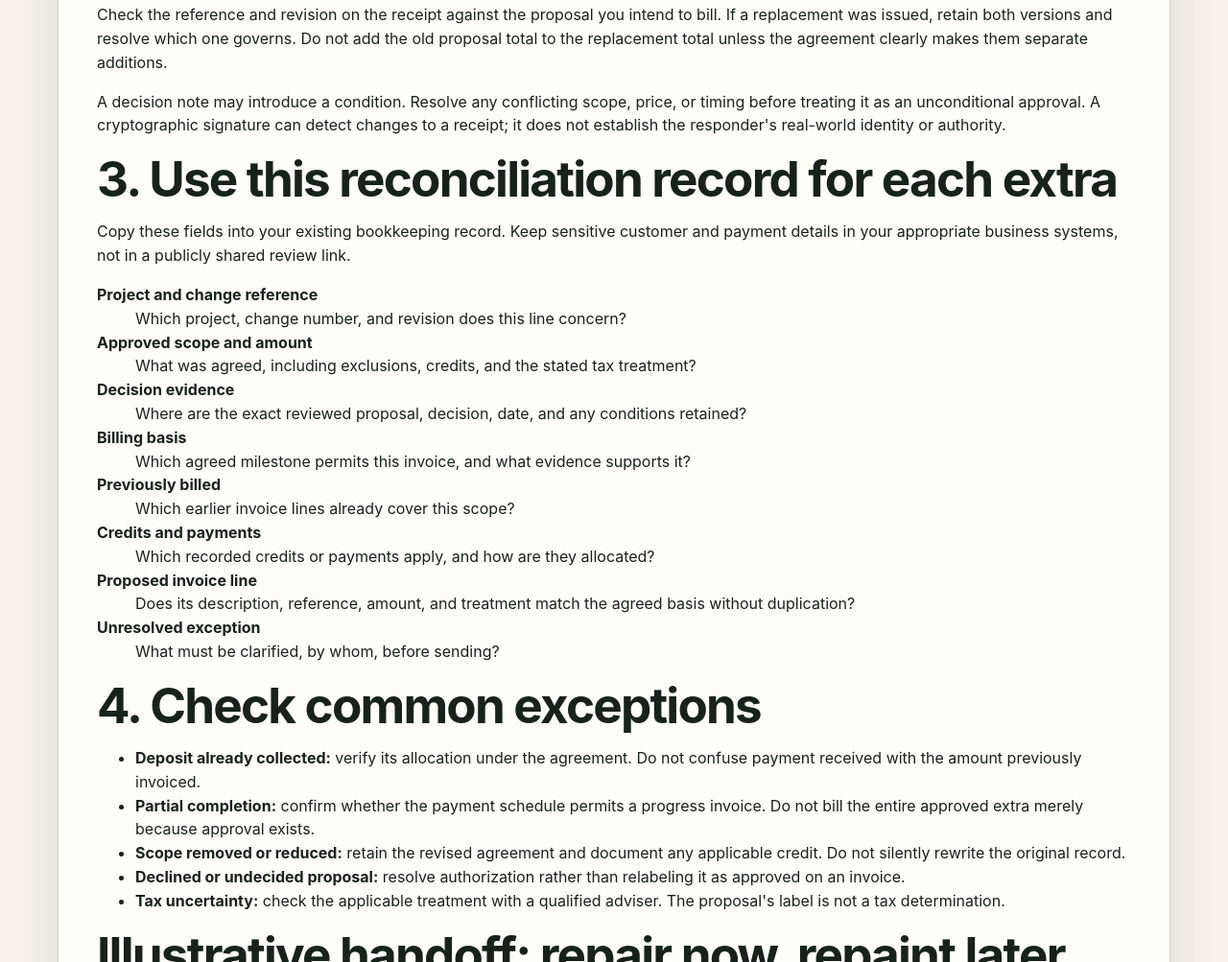
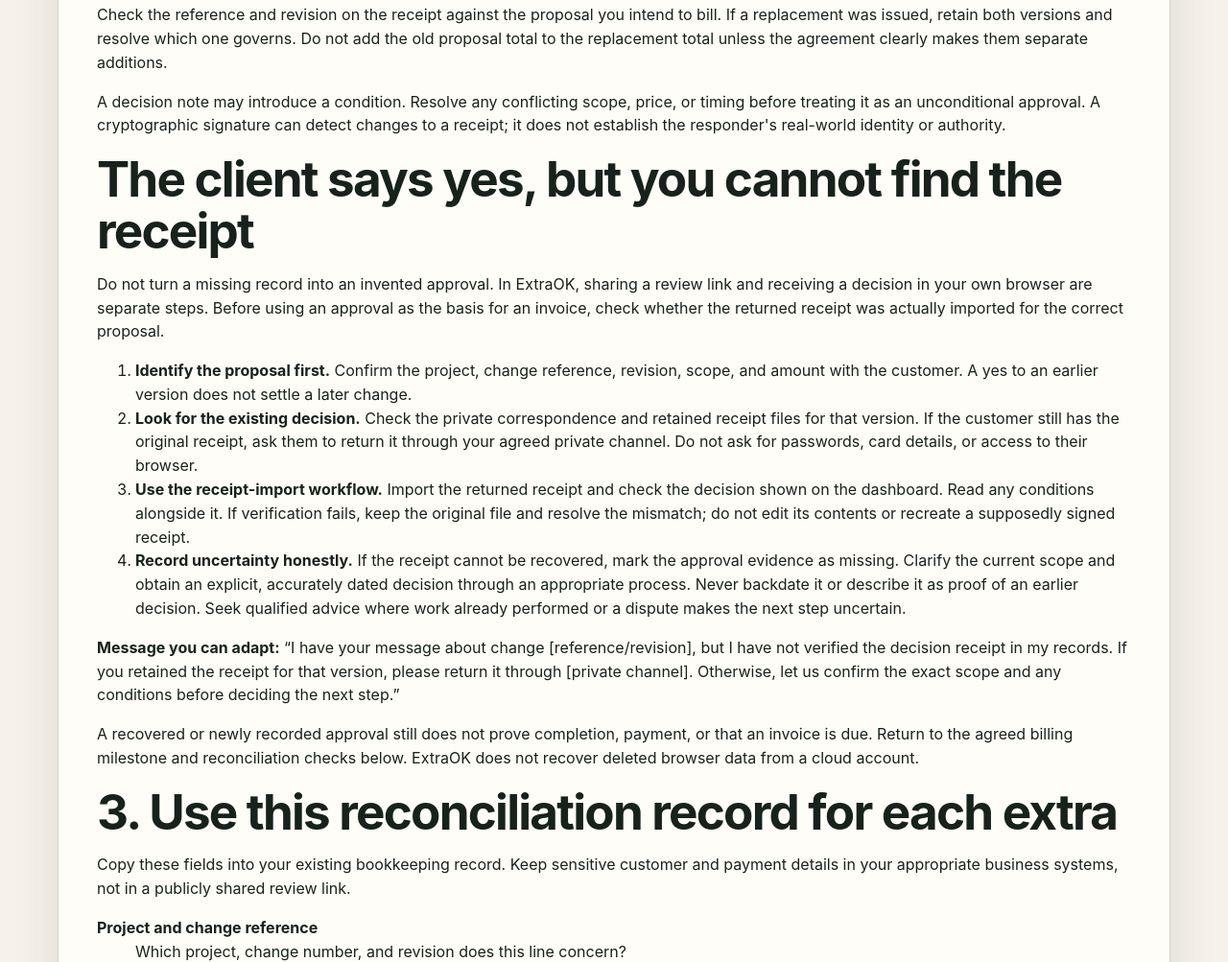
Before and after one commit to helpinghandschitown-netizen/extraok, a website: page change-order-to-invoice-checklist.html in a window 1280 px wide. Shown: the part 1261-2264 px from the top of the page at 96% size. Drawn offline with Linux system fonts and the light colour scheme.

Commit message:
docs: add missing approval receipt recovery checklist

```diff
--- a/change-order-to-invoice-checklist.html
+++ b/change-order-to-invoice-checklist.html
@@ -31,6 +31,18 @@
     <h2>2. Match one current approved version</h2>
     <p>Check the reference and revision on the receipt against the proposal you intend to bill. If a replacement was issued, retain both versions and resolve which one governs. Do not add the old proposal total to the replacement total unless the agreement clearly makes them separate additions.</p>
     <p>A decision note may introduce a condition. Resolve any conflicting scope, price, or timing before treating it as an unconditional approval. A cryptographic signature can detect changes to a receipt; it does not establish the responder's real-world identity or authority.</p>
+    <section id="missing-receipt" aria-labelledby="missing-receipt-heading">
+      <h2 id="missing-receipt-heading">The client says yes, but you cannot find the receipt</h2>
+      <p>Do not turn a missing record into an invented approval. In ExtraOK, sharing a review link and receiving a decision in your own browser are separate steps. Before using an approval as the basis for an invoice, check whether the returned receipt was actually imported for the correct proposal.</p>
+      <ol>
+        <li><strong>Identify the proposal first.</strong> Confirm the project, change reference, revision, scope, and amount with the customer. A yes to an earlier version does not settle a later change.</li>
+        <li><strong>Look for the existing decision.</strong> Check the private correspondence and retained receipt files for that version. If the customer still has the original receipt, ask them to return it through your agreed private channel. Do not ask for passwords, card details, or access to their browser.</li>
+        <li><strong>Use the receipt-import workflow.</strong> Import the returned receipt and check the decision shown on the dashboard. Read any conditions alongside it. If verification fails, keep the original file and resolve the mismatch; do not edit its contents or recreate a supposedly signed receipt.</li>
+        <li><strong>Record uncertainty honestly.</strong> If the receipt cannot be recovered, mark the approval evidence as missing. Clarify the current scope and obtain an explicit, accurately dated decision through an appropriate process. Never backdate it or describe it as proof of an earlier decision. Seek qualified advice where work already performed or a dispute makes the next step uncertain.</li>
+      </ol>
+      <p><strong>Message you can adapt:</strong> “I have your message about change [reference/revision], but I have not verified the decision receipt in my records. If you retained the receipt for that version, please return it through [private channel]. Otherwise, let us confirm the exact scope and any conditions before deciding the next step.”</p>
+      <p>A recovered or newly recorded approval still does not prove completion, payment, or that an invoice is due. Return to the agreed billing milestone and reconciliation checks below. ExtraOK does not recover deleted browser data from a cloud account.</p>
+    </section>
     <h2>3. Use this reconciliation record for each extra</h2>
     <p>Copy these fields into your existing bookkeeping record. Keep sensitive customer and payment details in your appropriate business systems, not in a publicly shared review link.</p>
     <dl>
```
